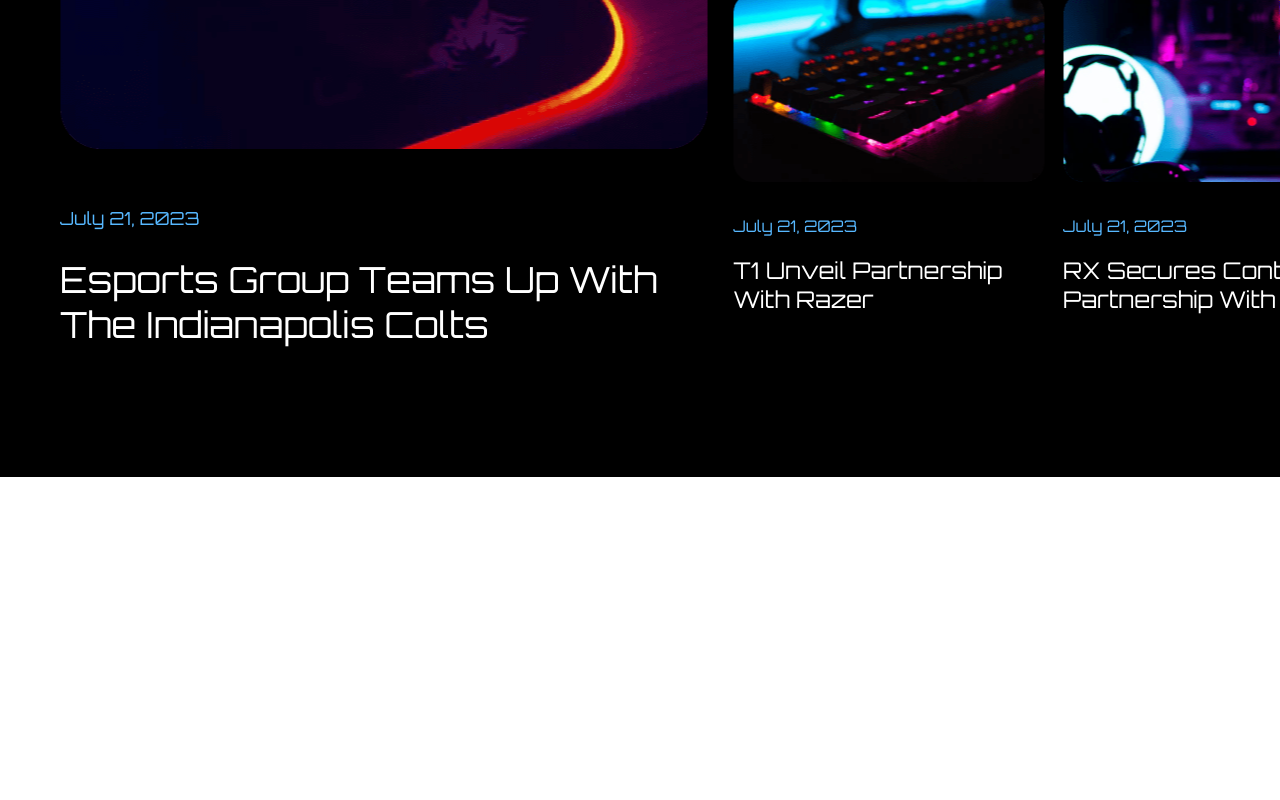
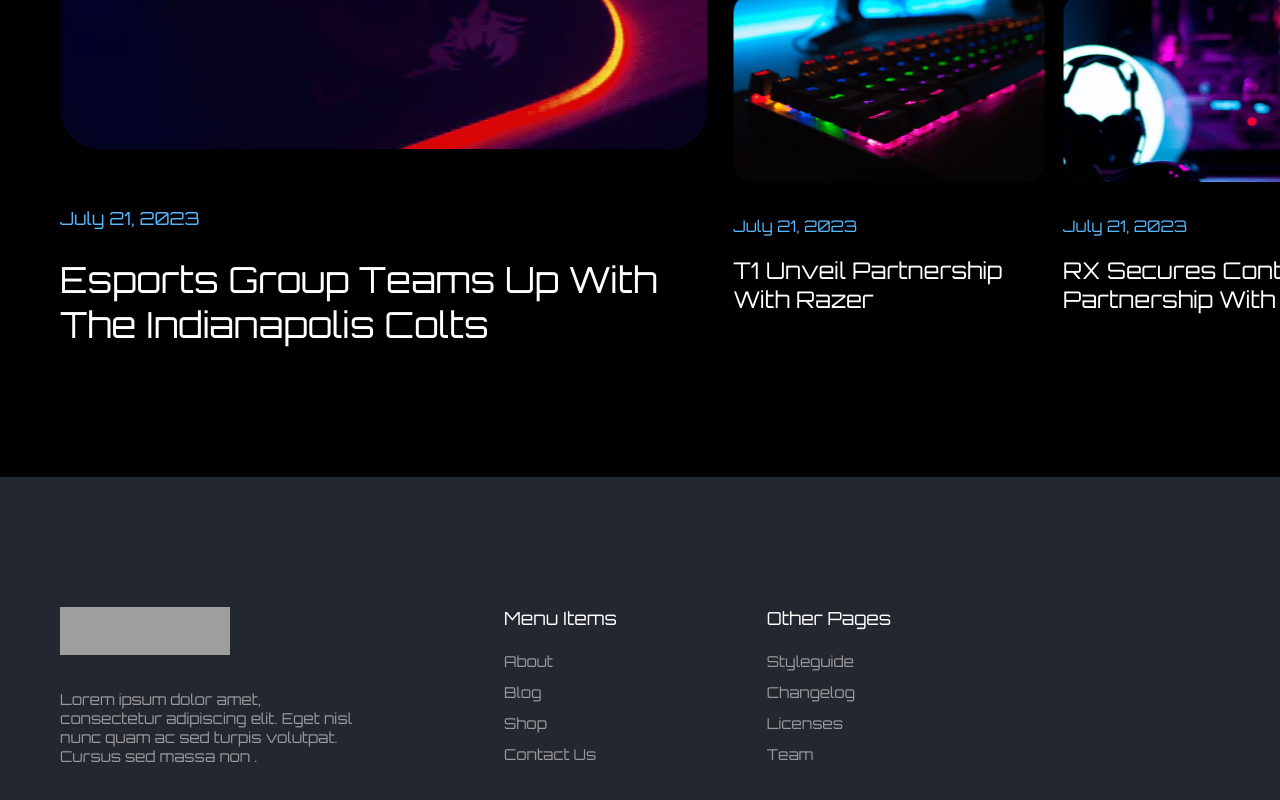
Before and after one commit to Capsonchik/ammo-t2, a React (Create React App) app: page / in a window 1280 px wide. Shown: the part 2551-3351 px from the top of the page. Before the commit the page ends 3028 px from the top, so only its background shows below. Built offline with nearby package versions, Linux system fonts and the light colour scheme; grey boxes are pictures that could not be loaded.

Commit message:
Завершил футер

```diff
--- a/src/App.js
+++ b/src/App.js
@@ -3,6 +3,7 @@
 import {Custom} from "./components/customBlock/custom";
 import {NewsBlock} from "./components/newsBlock/newsBlock";
 import {topNews, newsList} from "./mocks";
+import {Footer} from "./components/footer/footer";
 
 function App() {
   return (
@@ -10,6 +11,7 @@
       <Preview/>
       <Custom/>
       <NewsBlock topNews={topNews} newsList={newsList}/>
+      <Footer/>
     </div>
   );
 }
--- /dev/null
+++ b/src/components/footer/footer.jsx
@@ -0,0 +1,35 @@
+import {StyledFooter} from "./footer.styled";
+import {Content} from "../globalStyled/global.styled";
+
+export const Footer = () => {
+  return(
+    <StyledFooter>
+      <Content>
+        <div className="contentWrapper">
+          <div className="companyInfo">
+            <img src="/img/logo.png" alt="logo"/>
+            <span className={'companyText'}>Lorem ipsum dolor amet, consectetur adipiscing elit. Eget nisl nunc quam ac sed turpis volutpat. Cursus sed massa non .</span>
+          </div>
+          <div className="menu">
+            <h3 className={'menuHeader'}>Menu items</h3>
+            <ul>
+              <li>about</li>
+              <li>blog</li>
+              <li>shop</li>
+              <li>contact us</li>
+            </ul>
+          </div>
+          <div className="menu">
+            <h3 className={'menuHeader'}>Other Pages</h3>
+            <ul>
+              <li>Styleguide</li>
+              <li>Changelog</li>
+              <li>licenses</li>
+              <li>Team</li>
+            </ul>
+          </div>
+        </div>
+      </Content>
+    </StyledFooter>
+  )
+}
--- /dev/null
+++ b/src/components/footer/footer.styled.js
@@ -0,0 +1,60 @@
+import styled from "styled-components";
+
+export const StyledFooter = styled.footer`
+  background-color: #222730;
+  padding-top: 130px;
+  padding-bottom: 194px;
+
+  ul {
+    list-style: none;
+  }
+
+  li {
+    color: #999;
+    font-size: 15px;
+    font-weight: 400;
+    text-transform: capitalize;
+    margin-bottom: 12px;
+  }
+
+  li:hover {
+    cursor: pointer;
+  }
+
+  .contentWrapper {
+    display: flex;
+  }
+
+
+  img {
+    width: 170px;
+    height: 48px;
+  }
+
+  .companyInfo {
+    width: 294px;
+    margin-right: 150px;
+    display: flex;
+    flex-direction: column;
+  }
+
+  .companyText {
+    margin-top: 35px;
+    color: #999;
+    font-size: 15px;
+    font-weight: 400;
+  }
+
+  .menu {
+    margin-right: 150px;
+  }
+
+  .menuHeader {
+    color: #FFF;
+    font-size: 18px;
+    font-weight: 400;
+    text-transform: capitalize;
+    margin-bottom: 23px;
+  }
+
+`
```
